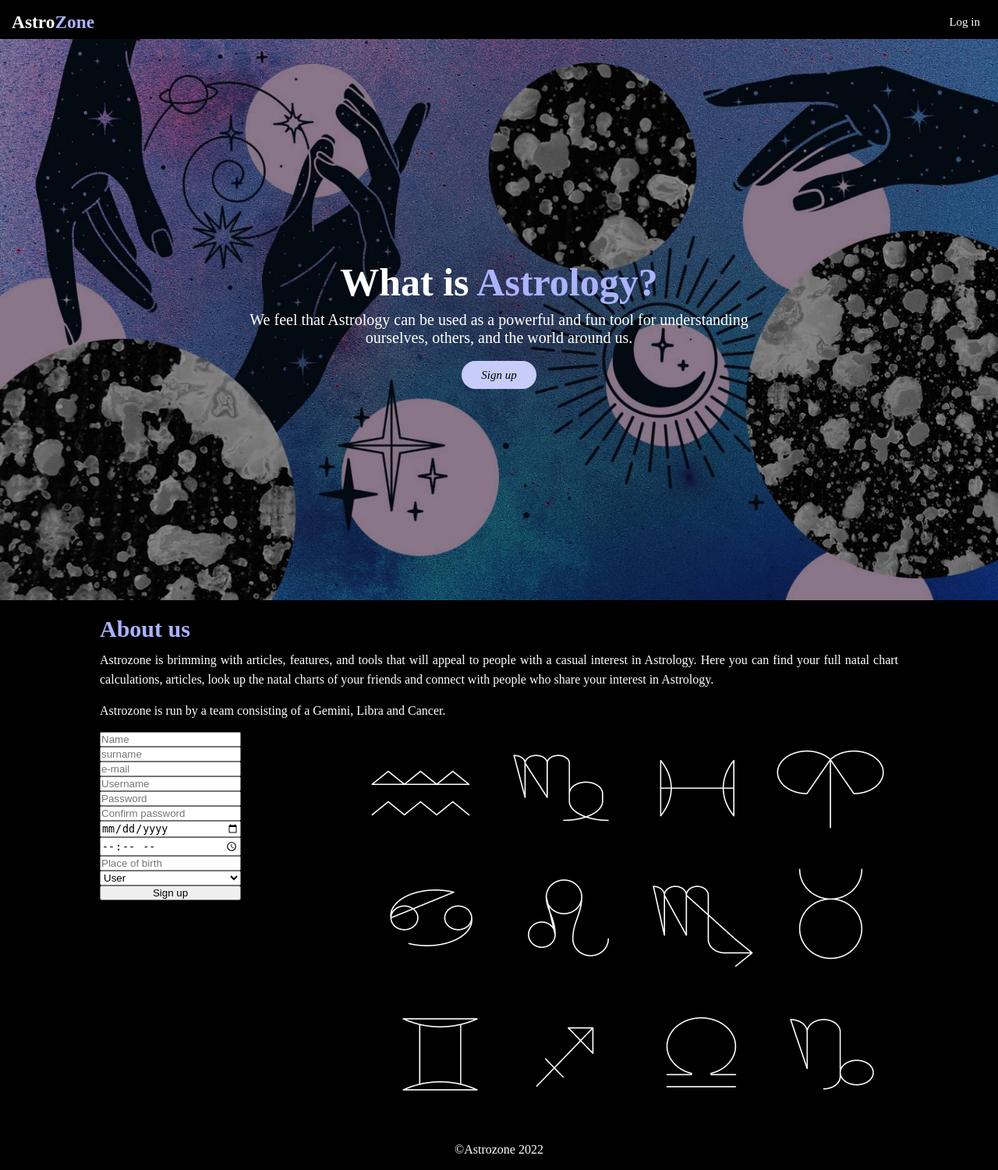
After one commit to nejramz/AstroZone, a PHP site: page / in a window 1280 px wide. The commit adds this page. Shown: the whole page at 78% size. Run offline with PHP 8.4, Linux system fonts and the light colour scheme.

Commit message:
Add files via upload

```diff
--- /dev/null
+++ b/astrozone/Includes/articles_page.php
@@ -0,0 +1,2 @@
+<?php
+?>
--- /dev/null
+++ b/astrozone/Includes/friends_page.php
@@ -0,0 +1,2 @@
+<?php
+?>
--- /dev/null
+++ b/astrozone/Includes/header.php
@@ -0,0 +1,6 @@
+<header>
+    <h3>Astro<span class="purple">Zone</span></h3>
+    <nav>
+        <a href="login_page.php" target="_blank">Log in</a>
+    </nav>
+</header>
--- /dev/null
+++ b/astrozone/index.php
@@ -0,0 +1,68 @@
+
+<!doctype html>
+<html lang="en">
+<head>
+    <meta charset="UTF-8">
+    <meta name="viewport"
+          content="width=device-width, user-scalable=no, initial-scale=1.0, maximum-scale=1.0, minimum-scale=1.0">
+    <meta http-equiv="X-UA-Compatible" content="ie=edge">
+    <title>Astrozone</title>
+    <link rel="stylesheet" href="style.css">
+</head>
+<body>
+
+        <?php
+             include('./Includes/header.php');
+        ?>
+
+    <section class="container">
+        <img src="Includes/images/viber_image_2022-04-22_13-42-45-325.jpg" alt="photo" style="width:100% ">
+        <div class="text">
+            <h1>What is <span class="purple">Astrology?</span></h1>
+             <p>We feel that Astrology can be used as a powerful and fun tool
+            for understanding ourselves, others, and the world around us.</p>
+            <br>
+            <a href="" target="_blank"><em>Sign up</em></a>
+        </div>
+    </section>
+
+    <section class="aboutus">
+        <h3>About us</h3>
+        <p>Astrozone is brimming with articles, features, and tools that will
+        appeal to people with a casual interest in Astrology. Here you can find your full natal
+        chart calculations, articles, look up the natal charts of your friends and connect with people who
+        share your interest in Astrology.</p>
+        <p>Astrozone is run by a team consisting of a Gemini, Libra and Cancer.</p>
+    </section>
+
+    <section class="sign_up_form">
+        <form action="Includes/signup.php" method="post">
+            <?php
+            if (isset($_GET['error'])){ ?>
+                <p class="error"><?php echo $_GET['error']; ?></p>
+            <?php } ?>
+            <input type="text" name="name" placeholder="Name">
+            <input type="text" name="surname" placeholder="surname">
+            <input type="email" name="email" placeholder="e-mail">
+            <input type="text" name="uname" placeholder="Username">
+            <input type="password" name="pass" placeholder="Password">
+            <input type="password" name="cpass" placeholder="Confirm password">
+            <input type="date" name="date" placeholder="Date of birth">
+            <input type="time" name="time" placeholder="Time of birth">
+            <input type="text" name="place" placeholder="Place of birth">
+            <select name="user_type">
+                <option value="user">User</option>
+                <option value="admin">Admin</option>
+            </select>
+            <button type="submit">Sign up</button>
+        </form>
+        <div id ="form_img">
+            <img src="Includes/images/viber_image_2022-04-22_13-42-28-000.png" alt="form_image">
+        </div>
+
+    </section>
+
+
+    <footer>©Astrozone 2022</footer>
+</body>
+</html>
--- /dev/null
+++ b/astrozone/placement_descriptions/mars_in_capricorn.txt
@@ -0,0 +1,3 @@
+Mars in Capricorn
+
+Mars is associated with aggression, confrontation, energy, strength, ambition and impulsiveness. Mars in Capricorn is a very powerful placement for the red planet to be, as it is known to exhibit some of the greatest strength here because it is called “exalted” in this zodiac sign. This means that the ambitious, strategic and driven energies of Mars can be focused in a harnessed and patient way. You tend to be quite hardworking and are always after the long game, unafraid to put in the effort because of your innate desire for victory. When it comes to conflict, you are cunning and practical, understanding that drama is a waste of energy unless you come out on top. You often refocus your passion and emotions back into your goals or career.
--- a/astrozone/style.css
+++ b/astrozone/style.css
@@ -3,7 +3,7 @@
     padding: 0;
 }
 body{
-    font-family: "Roboto Light", serif;
+    font-family: "Montseratt", serif;
     background: black;
     color: white;
 }
@@ -15,8 +15,9 @@ header{
     padding: 15px;
     height:20px
 }
-.purple{
+.aboutus h3{
     color: #ABB3FF;
+    margin: 0 auto;
 }
 nav a{
     text-decoration: none;
@@ -30,7 +31,9 @@ nav a:hover{
     color: black;
     border-radius: 20px;
 }
-
+.purple{
+    color: #ABB3FF;
+}
 .container{
     position: relative;
     text-align: center;
@@ -60,7 +63,7 @@ footer{
     height: 20px;
 }
 .aboutus {
-     width:80%;
+    width:80%;
     margin: 20px auto 0 ;
     line-height: 25px;
     text-align: justify;
@@ -95,6 +98,15 @@ form {
     color: #ABB3FF;
 }
 
+.error{
+    background: rgba(51,29,72,0.91);
+    color:#F5DEDE;
+    padding: 10px;
+    width:95%;
+    border-radius: 10px;
+    align-content: center;
+    margin: 0 auto;
+}
 @media screen {
 
 }
```
Also changed, not shown: astrozone/Includes/database.php (added, +15 -0 lines), astrozone/Includes/header2.php (added, +8 -0 lines), astrozone/Includes/login.php (added, +57 -0 lines), astrozone/Includes/login_page.php (added, +43 -0 lines), astrozone/Includes/logout.php (added, +7 -0 lines), astrozone/Includes/signup.php (added, +36 -0 lines), astrozone/homepage.php (added, +32 -0 lines), astrozone/Includes/images/viber_image_2022-04-22_13-42-28-000.png (added), astrozone/Includes/images/viber_image_2022-04-22_13-42-45-325.jpg (added).
